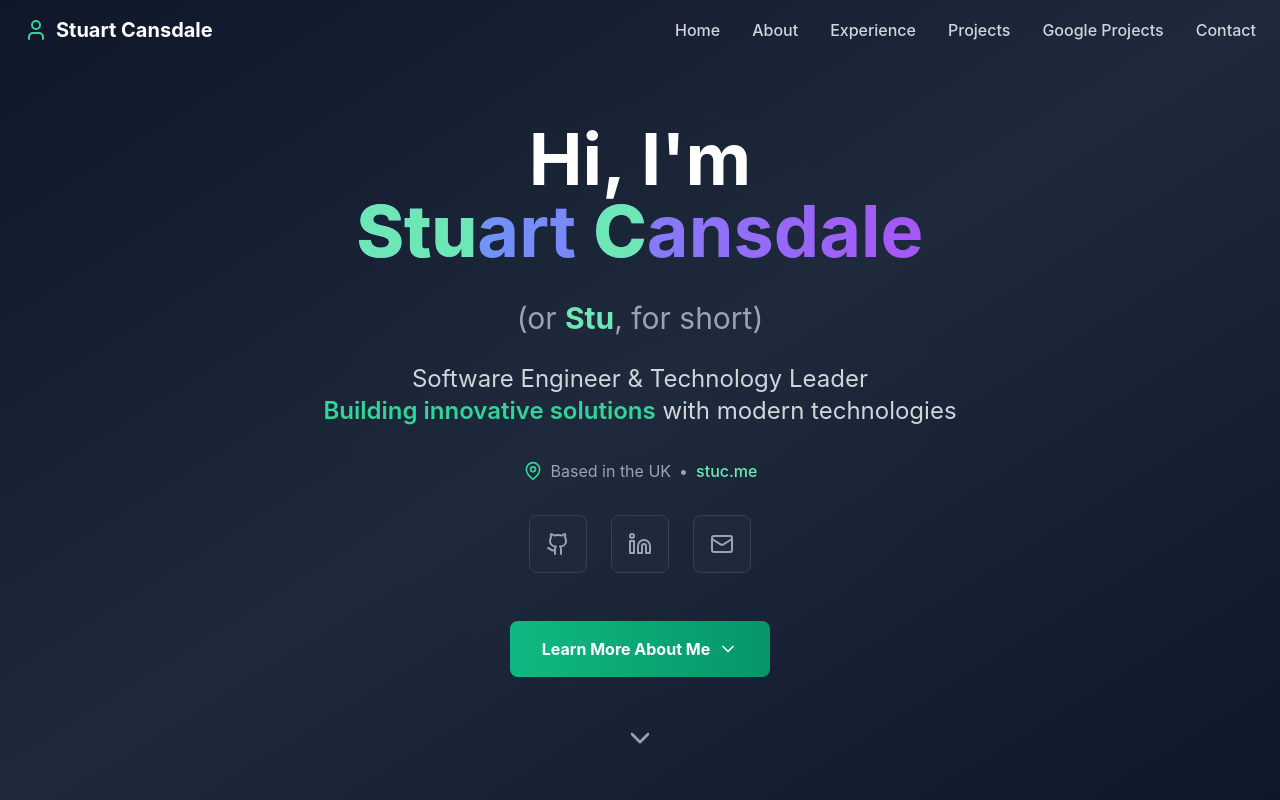
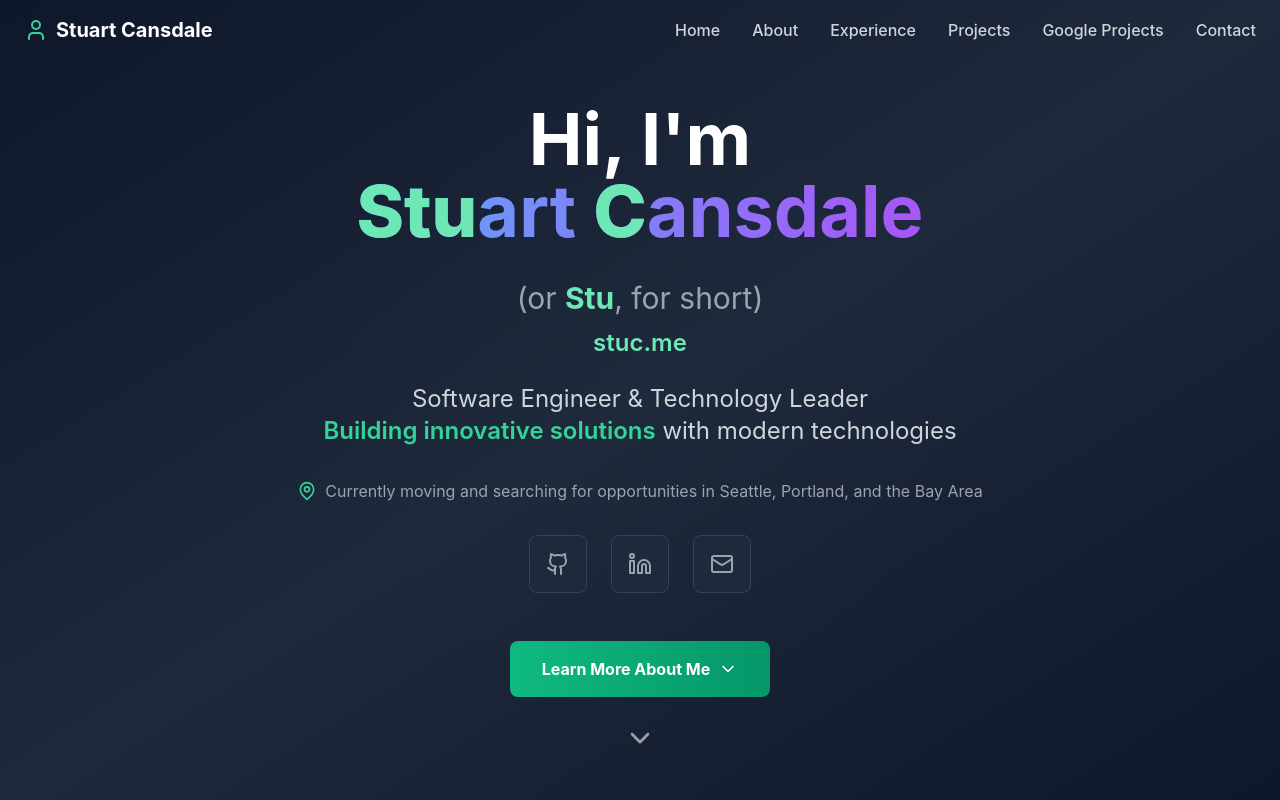
Before and after one commit to porridge404/personal_website, a React (Vite) app: page / in a window 1280 px wide. Shown: the top 800 px of the page. Built offline with nearby package versions, Linux system fonts and the light colour scheme.

Commit message:
Update Hero Spacing and Location

```diff
--- a/src/components/Hero.tsx
+++ b/src/components/Hero.tsx
@@ -30,6 +30,10 @@ const Hero: React.FC = () => {
             <span className="text-gray-400 text-2xl md:text-3xl font-normal">
               (or <span className="text-emerald-300 font-bold">Stu</span>, for short)
             </span>
+            <br />
+            <span className="text-emerald-300 text-xl md:text-2xl font-semibold mt-2 block">
+              stuc.me
+            </span>
           </h1>
 
           <p className="text-xl md:text-2xl mb-8 text-gray-300 max-w-3xl mx-auto leading-relaxed">
@@ -40,9 +44,7 @@ const Hero: React.FC = () => {
 
           <div className="flex items-center justify-center space-x-2 mb-8 text-gray-400">
             <MapPin size={20} className="text-emerald-400" />
-            <span>Based in the UK</span>
-            <span className="mx-2">•</span>
-            <span className="text-emerald-300 font-medium">stuc.me</span>
+            <span>Currently moving and searching for opportunities in Seattle, Portland, and the Bay Area</span>
           </div>
 
           {/* Social Links */}
```
